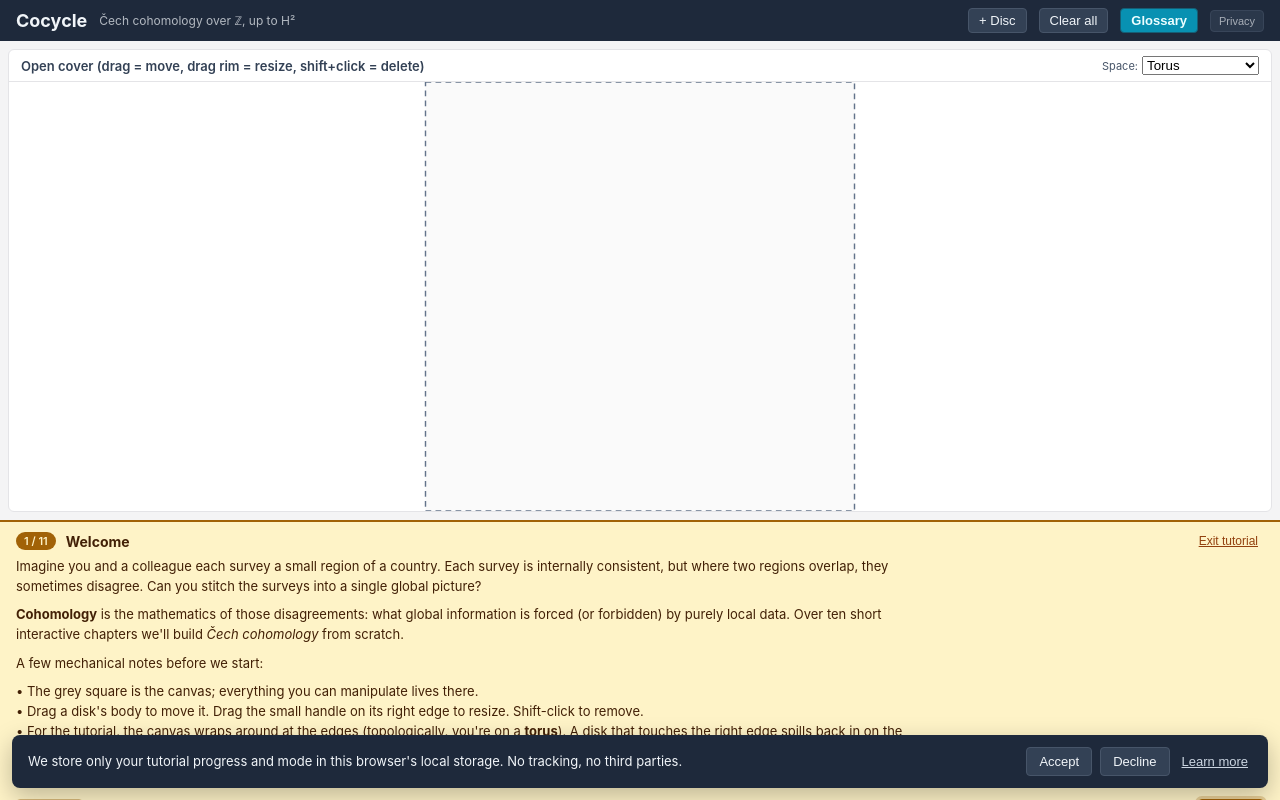
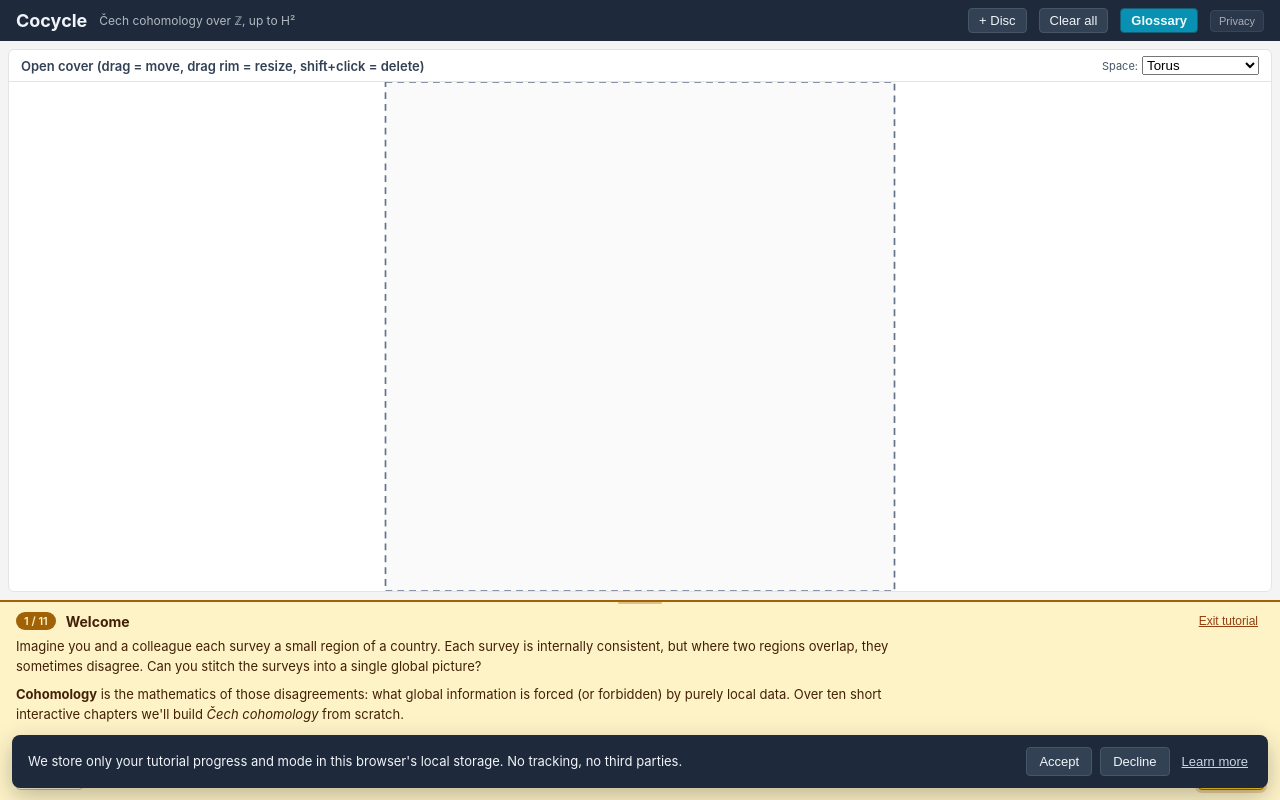
Before and after one commit to nomicflux/cocycle, a React (Vite) app: page / in a window 1280 px wide. Both pictures are taken after a click on the button "Tutorial". Built offline with nearby package versions, Linux system fonts and the light colour scheme.

Commit message:
resize tutorial

```diff
--- a/src/styles.css
+++ b/src/styles.css
@@ -247,7 +247,21 @@ body {
 .tutorial-bar {
   background: #fef3c7; border-top: 2px solid #a16207;
   padding: 10px 16px; display: flex; flex-direction: column; gap: 6px;
-  max-height: 35vh; overflow-y: auto;
+  position: relative; overflow: hidden; min-height: 72px;
+}
+.tutorial-resize {
+  position: absolute; top: -5px; left: 0; right: 0; height: 10px;
+  cursor: ns-resize; z-index: 5;
+  touch-action: none;
+}
+.tutorial-resize::before {
+  content: ''; position: absolute; top: 4px; left: 50%;
+  transform: translateX(-50%);
+  width: 44px; height: 3px; background: #a16207; opacity: 0.35;
+  border-radius: 2px;
+}
+.tutorial-resize:hover::before, .tutorial-resize:active::before {
+  opacity: 0.85;
 }
 .tutorial-header {
   display: flex; align-items: center; justify-content: space-between; gap: 12px;
@@ -265,9 +279,10 @@ body {
 .exit-link:hover { color: #422006; }
 .tutorial-prose {
   color: #422006; line-height: 1.55; font-size: 13px;
-  max-width: 900px; white-space: pre-line;
+  white-space: pre-line;
+  flex: 1 1 auto; overflow-y: auto; min-height: 0;
 }
-.tutorial-paragraph { margin: 0 0 8px 0; }
+.tutorial-paragraph { margin: 0 0 8px 0; max-width: 900px; }
 .tutorial-paragraph:last-child { margin-bottom: 0; }
 .tutorial-prose strong { color: #422006; font-weight: 700; }
 .tutorial-controls {
--- a/src/tutorial/TutorialBar.tsx
+++ b/src/tutorial/TutorialBar.tsx
@@ -1,7 +1,11 @@
-import type { ReactNode } from "react";
+import { useRef, useState, type ReactNode, type PointerEvent as RPointerEvent } from "react";
 import { useStore } from "../state/store";
 import { useGoalReached } from "../state/derived";
 import { CHAPTERS } from "./chapters";
+
+const DEFAULT_HEIGHT = 200;
+const MIN_HEIGHT = 72;
+const MAX_HEIGHT_FRAC = 0.7;
 
 function renderInline(text: string): ReactNode[] {
   const re = /(\*\*[^*]+\*\*|\*[^*]+\*)/g;
@@ -31,6 +35,25 @@ export default function TutorialBar() {
   const exit = useStore((s) => s.exitTutorial);
   const goalReached = useGoalReached();
 
+  const [height, setHeight] = useState<number>(DEFAULT_HEIGHT);
+  const dragRef = useRef<{ startY: number; startH: number } | null>(null);
+
+  const onResizeDown = (e: RPointerEvent<HTMLDivElement>): void => {
+    dragRef.current = { startY: e.clientY, startH: height };
+    e.currentTarget.setPointerCapture(e.pointerId);
+  };
+  const onResizeMove = (e: RPointerEvent<HTMLDivElement>): void => {
+    if (!dragRef.current) return;
+    const dy = dragRef.current.startY - e.clientY;
+    const max = window.innerHeight * MAX_HEIGHT_FRAC;
+    const next = Math.max(MIN_HEIGHT, Math.min(max, dragRef.current.startH + dy));
+    setHeight(next);
+  };
+  const onResizeUp = (e: RPointerEvent<HTMLDivElement>): void => {
+    dragRef.current = null;
+    e.currentTarget.releasePointerCapture(e.pointerId);
+  };
+
   if (mode !== "tutorial") return null;
   const chap = CHAPTERS[step];
   if (!chap) return null;
@@ -39,7 +62,17 @@ export default function TutorialBar() {
   const finalChapter = step === last;
 
   return (
-    <div className="tutorial-bar">
+    <div className="tutorial-bar" style={{ height }}>
+      <div
+        className="tutorial-resize"
+        onPointerDown={onResizeDown}
+        onPointerMove={onResizeMove}
+        onPointerUp={onResizeUp}
+        onPointerCancel={onResizeUp}
+        title="Drag to resize the tutorial panel"
+        aria-label="Resize tutorial panel"
+        role="separator"
+      />
       <div className="tutorial-header">
         <div className="tutorial-title">
           <span className="tutorial-progress">
--- a/src/tutorial/chapters.ts
+++ b/src/tutorial/chapters.ts
@@ -70,7 +70,7 @@ export const CHAPTERS: Chapter[] = [
     id: "cocycles",
     title: "Cocycles",
     prose:
-      "You've now seen δ produce nonzero output. The *opposite* situation is more interesting: cochains where δ produces *nothing*.\n\nA k-cochain c is a **cocycle** if δc = 0. Equivalently, c lies in the *kernel* of δ. The group of k-cocycles is written **Zᵏ** (a subgroup of Cᵏ).\n\nFor 0-cochains, cocycle means δc = 0 on every edge, which forces c to be constant on each connected component of the nerve. Boring.\n\nFor 1-cochains, it gets rich. δc = 0 on an edge cochain means: 'around every triangle, the alternating sum of the three edge values cancels'. Geometrically, triangles are the discrete analogue of small loops, so a 1-cocycle is one whose 'integral around every loop' vanishes — exactly the discrete cousin of a *closed* 1-form in calculus.\n\nWhy fixate on cocycles? Because cohomology is going to be built from them. H¹ will end up being 'all 1-cocycles, modulo a notion of equivalence' — and that equivalence is *exactly* 'differs by something of the form δb'. So cocycles are the raw material; the next chapter quotients them.\n\nSwitch to the H¹ tab and try to put nonzero integers on edges such that the 'δc ≠ 0' box completely vanishes.",
+      "You've now seen δ produce nonzero output. That is where our stitched-together maps disagree. But what we want is to be able to put together a global map from the local surveys: cochains where δ produces *nothing*.\n\nA k-cochain c is a **cocycle** if δc = 0. Equivalently, c lies in the *kernel* of δ. The group of k-cocycles is written **Zᵏ** (a subgroup of Cᵏ).\n\nFor 0-cochains, cocycle means δc = 0 on every edge, which forces c to be constant on each connected component of the nerve.\n\nFor 1-cochains, cocycles become richer. δc = 0 on an edge cochain means: 'around every triangle, the alternating sum of the three edge values cancels'. Geometrically, triangles are the discrete analogue of small loops, so a 1-cocycle is one whose 'integral around every loop' vanishes — exactly the discrete cousin of a *closed* 1-form in calculus.\n\Ccohomology is built from these cocycles. H¹ will end up being 'all 1-cocycles, modulo a notion of equivalence' — and that equivalence is *exactly* 'differs by something of the form δb'. So cocycles are the raw material; the next chapter explains these equivalences.\n\nSwitch to the H¹ tab and put nonzero integers on edges such that the 'δc ≠ 0' box completely vanishes.",
     scene: scenes.SCENE_TORUS_RING,
     unlocks: ["h1"],
     goal: P.hasH1Cocycle,
```
